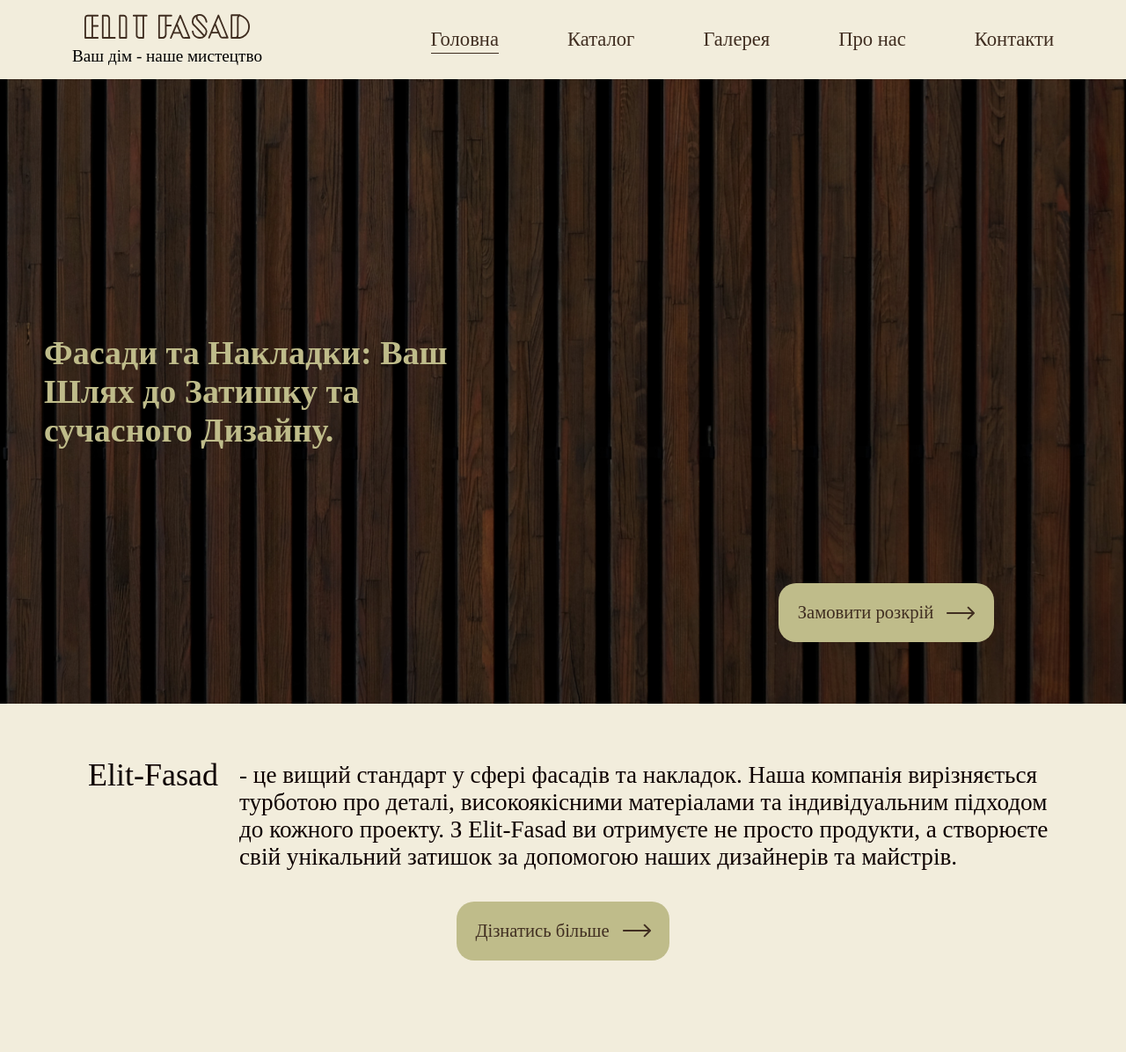
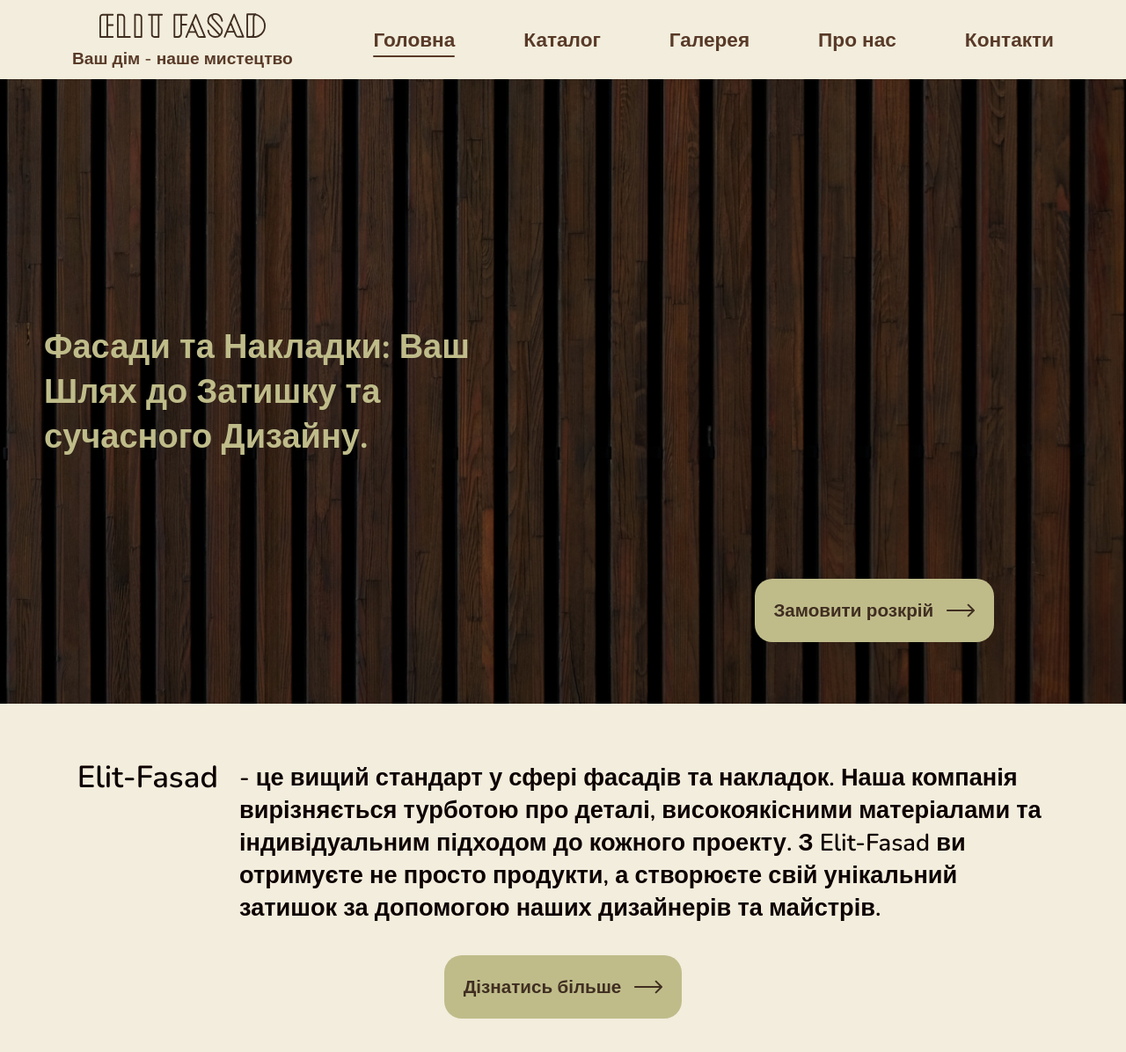
Before and after one commit to oleh19127/uf-group, an Angular app: page /home in a window 1280 px wide. Shown: the top 1196 px of the page at 88% size. Before the commit the page ends 1152 px from the top, so only its background shows below. Built offline with nearby package versions, Linux system fonts and the light colour scheme.

Commit message:
added font family and fixed some fonts

```diff
--- a/src/app/components/blocks/about/about.component.html
+++ b/src/app/components/blocks/about/about.component.html
@@ -18,7 +18,7 @@
         </h2>
       </div>
       <div class="col-12 about-btn-container">
-        <a href="#" class="global-button">
+        <a routerLink="/about-us" class="global-button">
           <span>Дізнатись більше</span>
           <img
             ngSrc="assets/images/global/global-button-arrow.svg"
@@ -31,4 +31,3 @@
     </div>
   </div>
 </div>
-<!--xxl,xl,lg,md,sm-->
--- a/src/app/components/blocks/about/about.component.scss
+++ b/src/app/components/blocks/about/about.component.scss
@@ -11,8 +11,9 @@
 
     &__title {
       color: #0d0000;
+      font-weight: 600;
 
-      @include adaptive-value('font-size', 40, 30, 0);
+      @include adaptive-value('font-size', 40, 27, 0);
     }
   }
 
@@ -25,6 +26,7 @@
 
     &__text {
       color: #0d0000;
+      font-weight: 600;
 
       @include adaptive-value('font-size', 32, 20, 0);
     }
--- a/src/app/components/blocks/about/about.component.ts
+++ b/src/app/components/blocks/about/about.component.ts
@@ -1,10 +1,11 @@
 import { Component } from '@angular/core';
 import { NgOptimizedImage } from '@angular/common';
+import { RouterLink } from '@angular/router';
 
 @Component({
   selector: 'app-about',
   standalone: true,
-  imports: [NgOptimizedImage],
+  imports: [NgOptimizedImage, RouterLink],
   templateUrl: './about.component.html',
   styleUrl: './about.component.scss',
 })
--- a/src/app/components/blocks/header/header.component.scss
+++ b/src/app/components/blocks/header/header.component.scss
@@ -69,13 +69,16 @@
   &__img {
     width: 100%;
     height: 28px;
-    margin-bottom: 5px;
+    margin: 4px 0 5px;
   }
 
   // .header-container-logo__text
 
   &__text {
     @include adaptive-value('font-size', 20, 18, 0);
+
+    color: #593a28;
+    font-weight: 600;
   }
 }
 
@@ -137,16 +140,18 @@
 
     @include adaptive-value('font-size', 21, 25, 0);
 
-    color: #402e21;
+    font-weight: 700;
+    color: #593a28;
 
     &::before {
       position: absolute;
       transition: all 0.2s ease;
       bottom: -4px;
       content: '';
-      height: 1.5px;
+      height: 2px;
       width: 0;
-      background: #402e21;
+      background: #593a28;
+      border-radius: 20px;
     }
 
     &.active-link {
--- a/src/assets/styles/config.scss
+++ b/src/assets/styles/config.scss
@@ -7,6 +7,10 @@ body {
   width: 100%;
   min-width: 320px !important;
   text-size-adjust: 100%;
+  font-family: Nunito, sans-serif;
+  font-optical-sizing: auto;
+  font-weight: normal;
+  font-style: normal;
 }
 
 body {
--- a/src/index.html
+++ b/src/index.html
@@ -5,6 +5,12 @@
     <title>Elit-Fasad</title>
     <base href="/" />
     <meta name="viewport" content="width=device-width, initial-scale=1" />
+    <link rel="preconnect" href="https://fonts.googleapis.com" />
+    <link rel="preconnect" href="https://fonts.gstatic.com" crossorigin />
+    <link
+      href="https://fonts.googleapis.com/css2?family=Nunito:ital,wght@0,200..1000;1,200..1000&display=swap"
+      rel="stylesheet"
+    />
     <!-- <link rel="icon" type="image/x-icon" href="favicon.ico" /> -->
   </head>
   <body class="lock">
--- a/src/styles.scss
+++ b/src/styles.scss
@@ -13,8 +13,21 @@
   span {
     margin-right: 15px;
     color: #402e21;
+    font-weight: 600;
 
     @include adaptive-value('font-size', 23, 17, 0);
+  }
+}
+
+.global-block-title {
+  color: #0d0000;
+  font-weight: 700;
+  margin-bottom: 25px;
+
+  @include adaptive-value('font-size', 48, 30, 0);
+
+  @media screen and (width >= 992px) {
+    margin-bottom: 50px;
   }
 }
 
```
